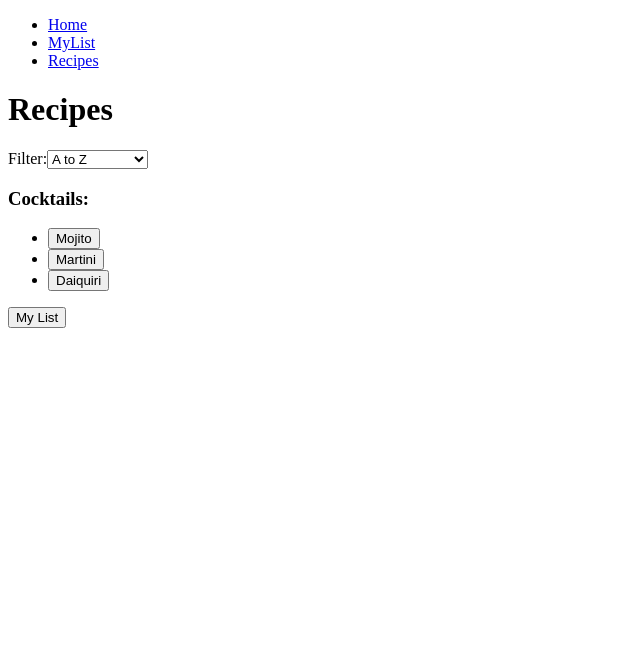
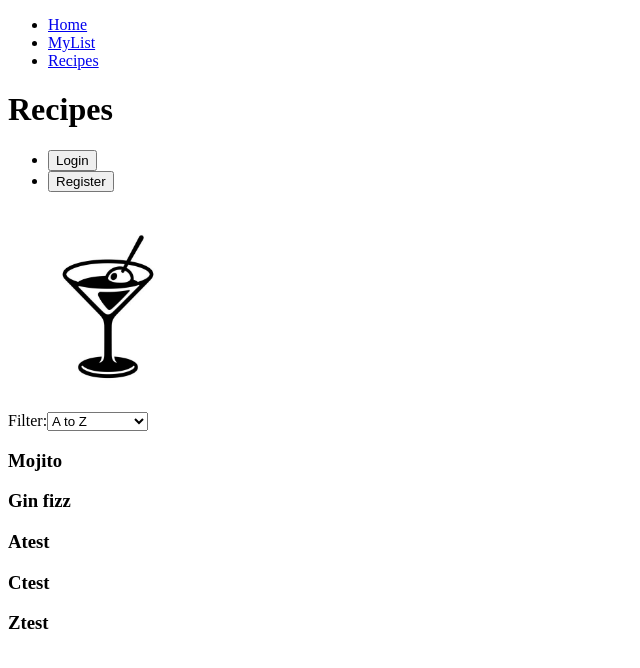
Before and after one commit to anthony33720/Cocktail-app, a React (Vite) app in the folder Cocktail-calculator/: page /recipes in a window 1280 px wide. Shown: the top 668 px of the page, without its empty margins (0-640 px from the left). Built offline with nearby package versions, Linux system fonts and the light colour scheme.

Commit message:
pages done, focus on login

```diff
--- a/Cocktail-calculator/src/App.tsx
+++ b/Cocktail-calculator/src/App.tsx
@@ -10,6 +10,7 @@ const App: React.FC = () => {
     <Router>
       <div>
         <Navbar />
+
         <Routes>
           <Route path="/" element={<Home />} />
           <Route path="/recipes" element={<Recipes />} />
--- a/Cocktail-calculator/src/components/CocktailList.jsx
+++ b/Cocktail-calculator/src/components/CocktailList.jsx
@@ -1,16 +1,13 @@
 import React from "react";
 
-const CocktailList = ({ cocktails }) => {
+const CocktailList = ({ cocktails, onCocktailClick }) => {
   return (
     <div>
-      <h3>Cocktails:</h3>
-      <ul>
-        {cocktails.map((cocktail) => (
-          <li key={cocktail.id}>
-            <button>{cocktail.name}</button>
-          </li>
-        ))}
-      </ul>
+      {cocktails.map((cocktail) => (
+        <div key={cocktail.id} onClick={() => onCocktailClick(cocktail)}>
+          <h3>{cocktail.name}</h3>
+        </div>
+      ))}
     </div>
   );
 };
--- a/Cocktail-calculator/src/components/Header.jsx
+++ b/Cocktail-calculator/src/components/Header.jsx
@@ -1,9 +1,57 @@
-import React from "react";
+import React, { useState } from "react";
+import Login from "./LoginForm";
+import Register from "./RegisterForm";
 
 const Header = ({ title }) => {
+  const [showLogin, setShowLogin] = useState(true); // Initially show login button
+  const [showRegister, setShowRegister] = useState(true); // Initially show register button
+  const [isLoggedIn, setIsLoggedIn] = useState(false); // Initially not logged in
+  const [username, setUsername] = useState(""); // Username of logged-in user
+
+  const handleLoginClick = () => {
+    setShowLogin(true);
+    setShowRegister(false);
+  };
+
+  const handleRegisterClick = () => {
+    setShowLogin(false);
+    setShowRegister(true);
+  };
+
+  const handleLogin = (loggedInUsername) => {
+    setUsername(loggedInUsername);
+    setIsLoggedIn(true);
+    setShowLogin(false); // Hide login button after successful login
+    setShowRegister(false); // Hide register button after successful login
+  };
+
+  const handleLogout = () => {
+    setUsername(""); // Clear username
+    setIsLoggedIn(false); // Set authentication status to false
+    setShowLogin(true); // Show login button after logout
+    setShowRegister(true); // Show register button after logout
+  };
+
   return (
     <header>
       <h1>{title}</h1>
+      {isLoggedIn ? ( // If user is logged in, display username instead of login/register buttons
+        <p>Welcome, {username}!</p>
+      ) : (
+        <ul>
+          {showLogin && (
+            <li>
+              <button onClick={handleLoginClick}>Login</button>
+            </li>
+          )}
+          {showRegister && (
+            <li>
+              <button onClick={handleRegisterClick}>Register</button>
+            </li>
+          )}
+        </ul>
+      )}
+      <img src="../public/martiniglass.jpeg" alt="" width={200} />
     </header>
   );
 };
--- a/Cocktail-calculator/src/components/LoginForm.jsx
+++ b/Cocktail-calculator/src/components/LoginForm.jsx
@@ -1,6 +1,6 @@
 import React, { useState } from "react";
 
-const LoginForm = ({ onSubmit }) => {
+const LoginForm = ({ onSubmit, onClose }) => {
   const [username, setUsername] = useState("");
   const [password, setPassword] = useState("");
 
@@ -9,6 +9,7 @@ const LoginForm = ({ onSubmit }) => {
     onSubmit({ username, password });
     setUsername("");
     setPassword("");
+    onClose();
   };
 
   return (
@@ -31,7 +32,8 @@ const LoginForm = ({ onSubmit }) => {
           onChange={(e) => setPassword(e.target.value)}
         />
       </div>
-      <button type="submit">Login</button>
+      <button onClick={handleSubmit}>Submit</button>
+      <button onClick={onClose}>Cancel</button>
     </form>
   );
 };
--- a/Cocktail-calculator/src/pages/MyList.jsx
+++ b/Cocktail-calculator/src/pages/MyList.jsx
@@ -1,55 +1,76 @@
-import React, { useState, useEffect } from "react";
+import React, { useState } from "react";
 import Header from "../components/Header";
+import LoginForm from "../components/LoginForm";
+import RegisterForm from "../components/RegisterForm";
+import AddCocktailModal from "../components/AddCocktailModal";
 import SavedCocktails from "../components/SavedCocktails";
-import AddCocktailModal from "../components/AddCocktailModal";
 
 const MyList = () => {
+  const [isLoginFormVisible, setIsLoginFormVisible] = useState(false);
+  const [isRegisterFormVisible, setIsRegisterFormVisible] = useState(false);
+  const [isAuthenticated, setIsAuthenticated] = useState(false);
+  const [showAddModal, setShowAddModal] = useState(false);
   const [savedCocktails, setSavedCocktails] = useState([]);
-  const [showAddModal, setShowAddModal] = useState(false);
 
-  useEffect(() => {
-    // Fetch saved cocktails from backend API
-    // Example:
-    // fetchSavedCocktails().then(data => setSavedCocktails(data));
-    // Replace fetchSavedCocktails with your API call
-    const mockSavedCocktails = [
-      {
-        id: 1,
-        name: "Mojito",
-        description: "A refreshing cocktail with lime and mint",
-      },
-      {
-        id: 2,
-        name: "Martini",
-        description: "A classic cocktail made with gin and vermouth",
-      },
-    ];
-    setSavedCocktails(mockSavedCocktails);
-  }, []);
+  const handleLogin = (credentials) => {
+    if (
+      credentials.username === "anthony" &&
+      credentials.password === "password"
+    ) {
+      setIsAuthenticated(true);
+    } else {
+      console.log("Authentication failed");
+    }
+  };
+
+  const handleRegister = (userData) => {
+    console.log("Registration data:", userData);
+    setIsAuthenticated(true);
+  };
+
+  const handleLogout = () => {
+    setIsAuthenticated(false);
+  };
 
   const handleAddCocktail = (newCocktail) => {
-    // Add new cocktail to the list of saved cocktails
-    // Example:
-    // addCocktail(newCocktail).then(data => setSavedCocktails([...savedCocktails, data]));
-    // Replace addCocktail with your API call
     setSavedCocktails([...savedCocktails, newCocktail]);
-    setShowAddModal(false); // Close the modal after adding the cocktail
-  };
-
-  const handleShowAddModal = () => {
-    setShowAddModal(true);
-  };
-
-  const handleCloseAddModal = () => {
     setShowAddModal(false);
   };
 
   return (
     <div>
       <Header title="My List" />
-      <button onClick={handleShowAddModal}>Add Cocktail</button>
-      <SavedCocktails cocktails={savedCocktails} />
-      {showAddModal && <AddCocktailModal onSave={handleAddCocktail} />}
+      {isAuthenticated ? (
+        <div>
+          {/* MyList functionality */}
+          <h2>Welcome, Anthony!</h2>
+          <button onClick={() => setShowAddModal(true)}>Add Cocktail</button>
+          <SavedCocktails cocktails={savedCocktails} />
+          <button onClick={handleLogout}>Logout</button>
+          {showAddModal && <AddCocktailModal onSave={handleAddCocktail} />}
+        </div>
+      ) : (
+        <div>
+          <h3>
+            Welcome, in this part you will be able to create your own list,
+            menus and create your own recipes. Sign in or create an account to
+            have the full potential of this app.
+          </h3>
+          {/* Login or Register form */}
+          {isLoginFormVisible ? (
+            <LoginForm onSubmit={handleLogin} />
+          ) : (
+            <button onClick={() => setIsLoginFormVisible(true)}>Login</button>
+          )}
+          {isRegisterFormVisible ? (
+            <RegisterForm onSubmit={handleRegister} />
+          ) : (
+            <button onClick={() => setIsRegisterFormVisible(true)}>
+              Register
+            </button>
+          )}
+        </div>
+      )}
     </div>
   );
 };
--- a/Cocktail-calculator/src/pages/Recipes.jsx
+++ b/Cocktail-calculator/src/pages/Recipes.jsx
@@ -6,13 +6,12 @@ import CocktailItem from "../components/CocktailItem";
 import MyListButton from "../components/MyListButton";
 import MyListModal from "../components/MyListModal";
 
-const Recipes = () => {
+const Recipes = ({ isAuthenticated }) => {
   const [cocktails, setCocktails] = useState([]);
   const [filteredCocktails, setFilteredCocktails] = useState([]);
   const [selectedCocktail, setSelectedCocktail] = useState(null);
   const [filterType, setFilterType] = useState("");
   const [showMyList, setShowMyList] = useState(false);
-
   useEffect(() => {
     // Fetch cocktails from backend API
     // Example:
@@ -22,17 +21,75 @@ const Recipes = () => {
       {
         id: 1,
         name: "Mojito",
-        description: "A refreshing cocktail with lime and mint",
+        description:
+          "Build up in the glass, cover with crushed ice, top with soda water, garnish with mint tulip",
+        ingredients: [
+          { name: "Lime", amount: "3cl", description: "Freshly squeezed" },
+          { name: "Mint", amount: "6 leaves", description: "Fresh" },
+          { name: "Rum", amount: "5cl", description: "White rum" },
+          {
+            name: "Simple syrup",
+            amount: "2cl",
+            description: "Homemade 50/50",
+          },
+          { name: "Soda water", amount: "10cl", description: "Chilled" },
+        ],
       },
       {
         id: 2,
-        name: "Martini",
-        description: "A classic cocktail made with gin and vermouth",
+        name: "Gin fizz",
+        description:
+          "Dry shake then shake with ice, poor in a rock glass with ice cubes",
+        ingredients: [
+          {
+            name: "Lemon juice",
+            amount: "3cl",
+            description: "Freshly squeezed",
+          },
+          { name: "Gin", amount: "5cl", description: "fresh and junipery" },
+          {
+            name: "Simple syrup",
+            amount: "2cl",
+            description: "Homemade 50/50",
+          },
+          { name: "Egg white", amount: "1", description: "For the foam" },
+        ],
       },
       {
         id: 3,
-        name: "Daiquiri",
-        description: "A simple cocktail with rum, lime, and sugar",
+        name: "Atest",
+        description: "A refreshing cocktail with lime and mint",
+        ingredients: [
+          { name: "Lime", amount: "2 oz", description: "Freshly squeezed" },
+          { name: "Mint", amount: "6 leaves", description: "Fresh" },
+          { name: "Rum", amount: "2 oz", description: "White rum" },
+          { name: "Simple syrup", amount: "1 oz", description: "Homemade" },
+          { name: "Soda water", amount: "2 oz", description: "Chilled" },
+        ],
+      },
+      {
+        id: 4,
+        name: "Ctest",
+        description: "A refreshing cocktail with lime and mint",
+        ingredients: [
+          { name: "Lime", amount: "2 oz", description: "Freshly squeezed" },
+          { name: "Mint", amount: "6 leaves", description: "Fresh" },
+          { name: "Rum", amount: "2 oz", description: "White rum" },
+          { name: "Simple syrup", amount: "1 oz", description: "Homemade" },
+          { name: "Soda water", amount: "2 oz", description: "Chilled" },
+        ],
+      },
+      {
+        id: 5,
+        name: "Ztest",
+        description: "A refreshing cocktail with lime and mint",
+        ingredients: [
+          { name: "Lime", amount: "2 oz", description: "Freshly squeezed" },
+          { name: "Mint", amount: "6 leaves", description: "Fresh" },
+          { name: "Rum", amount: "2 oz", description: "White rum" },
+          { name: "Simple syrup", amount: "1 oz", description: "Homemade" },
+          { name: "Soda water", amount: "2 oz", description: "Chilled" },
+        ],
       },
     ];
     setCocktails(mockCocktails);
@@ -70,9 +127,12 @@ const Recipes = () => {
     <div>
       <Header title="Recipes" />
       <Filter onChange={handleFilterChange} />
-      <CocktailList cocktails={filteredCocktails} />
+      <CocktailList
+        cocktails={filteredCocktails}
+        onCocktailClick={handleCocktailClick}
+      />
       {selectedCocktail && <CocktailItem cocktail={selectedCocktail} />}
-      <MyListButton onClick={handleMyListClick} />
+      {isAuthenticated && <MyListButton onClick={handleMyListClick} />}
       {showMyList && (
         <MyListModal cocktails={cocktails} onClose={handleCloseMyList} />
       )}
```
Also changed, not shown: Cocktail-calculator/src/components/AddCocktailModal.jsx (+44 -1 lines), Cocktail-calculator/src/components/CocktailItem.jsx (+7 -5 lines), Cocktail-calculator/src/components/RegisterForm.jsx (renamed from Cocktail-calculator/src/components/RegistrationForm.jsx, +5 -3 lines).
